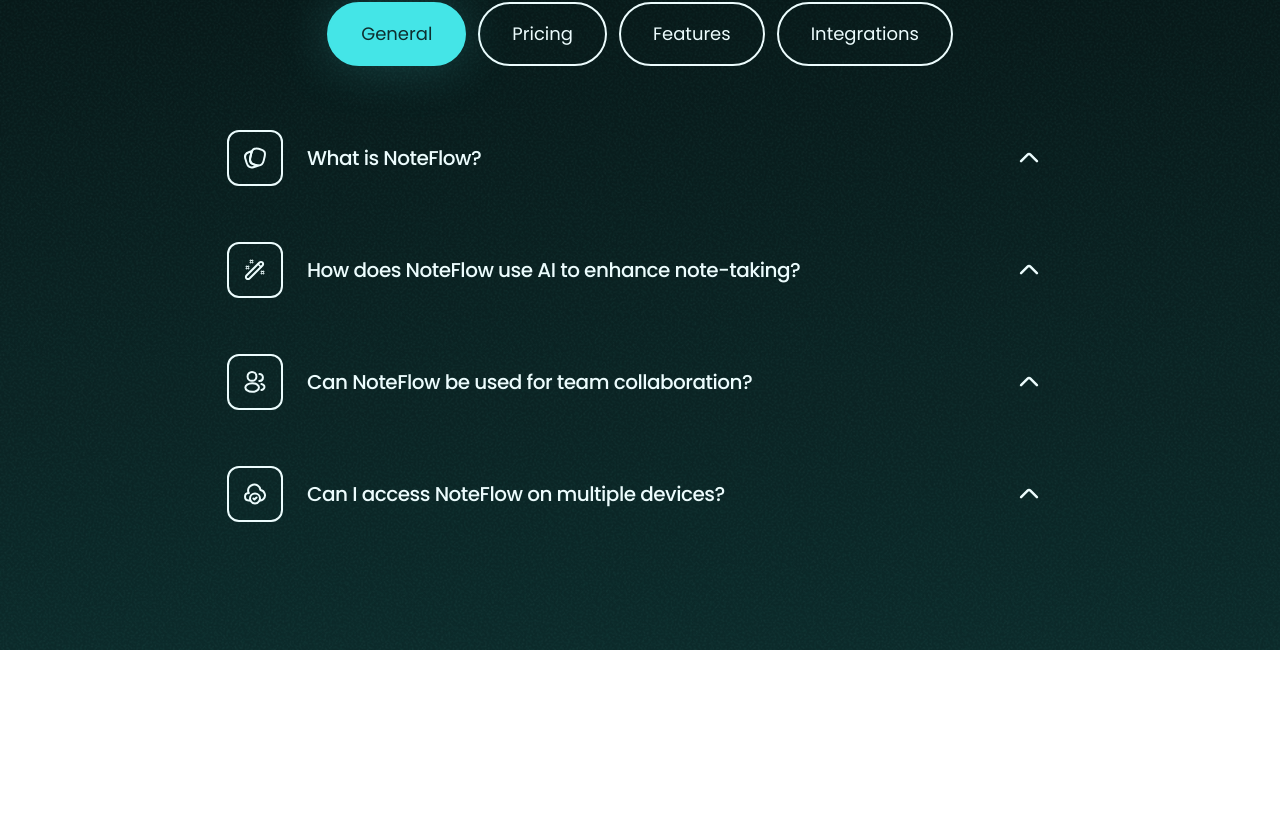
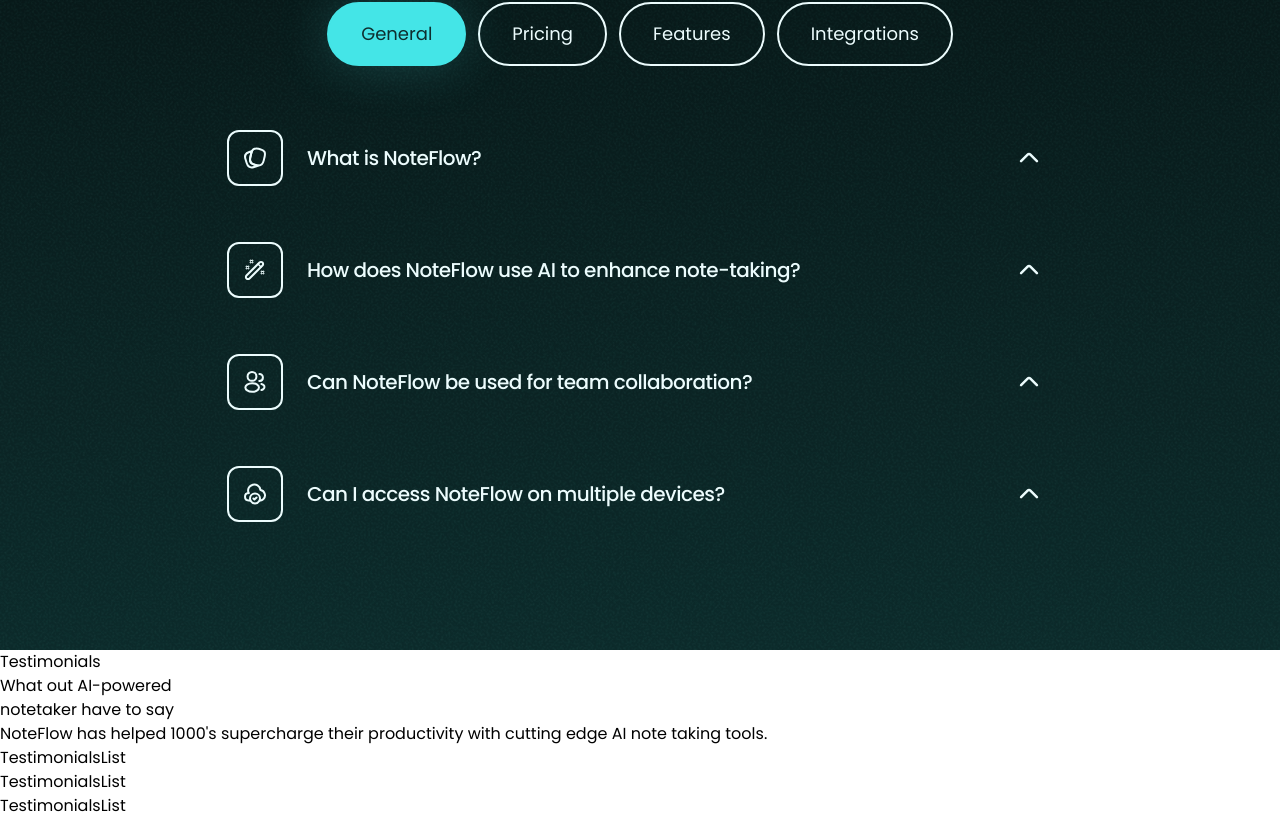
Before and after one commit to Jisap/NoteFlowApp, a React (Vite) app: page / in a window 1280 px wide. Shown: the part 3650-4468 px from the top of the page. Before the commit the page ends 4300 px from the top, so only its background shows below. Built offline with nearby package versions, Linux system fonts and the light colour scheme.

Commit message:
Add Testimonials section with dynamic testimonials list and components

```diff
--- a/src/App.jsx
+++ b/src/App.jsx
@@ -7,6 +7,7 @@ import Main from "./components/sections/Main";
 import Navigation from "./components/sections/Navigation";
 import Page from "./components/sections/Page";
 import Reviews from "./components/sections/Reviews";
+import Testimonials from "./components/sections/Testimonials/Testimonials";
 
 function App() {
   return (
@@ -20,6 +21,7 @@ function App() {
         <Logos />
         <Features />
         <FAQs />
+        <Testimonials />
       </Main>
     </Page>
   )
--- /dev/null
+++ b/src/components/sections/Testimonials/Testimonial.jsx
@@ -0,0 +1,9 @@
+
+
+const Testimonial = () => {
+  return (
+    <div>Testimonial</div>
+  )
+}
+
+export default Testimonial
--- /dev/null
+++ b/src/components/sections/Testimonials/Testimonials.jsx
@@ -0,0 +1,37 @@
+import { useState } from "react"
+import TestimonialsList from "./TestimonialsList";
+import { testimonials as test } from "../../../utils/content";
+
+const Testimonials = () => {
+
+  const [expanded, setExpanded] = useState(true);
+
+  return (
+    <section>
+      <div>
+        <p>Testimonials</p>
+        <h2>
+          What out AI-powered <br/>
+          notetaker have to say
+        </h2>
+        <p>
+          NoteFlow has helped 1000&apos;s supercharge their productivity with cutting edge AI note taking tools.
+        </p>
+      </div>
+
+      <div>
+        <TestimonialsList
+          textimonials={test.slice(0, expanded ? 5 : 2)}
+        />
+        <TestimonialsList
+          textimonials={test.slice(5, expanded ? 10 : 7)}
+        />
+        <TestimonialsList
+          textimonials={test.slice(0, expanded ? 15 : 12)}
+        />
+      </div>
+    </section>
+  )
+}
+
+export default Testimonials
--- /dev/null
+++ b/src/components/sections/Testimonials/TestimonialsList.jsx
@@ -0,0 +1,9 @@
+
+
+const TestimonialsList = () => {
+  return (
+    <div>TestimonialsList</div>
+  )
+}
+
+export default TestimonialsList
```
